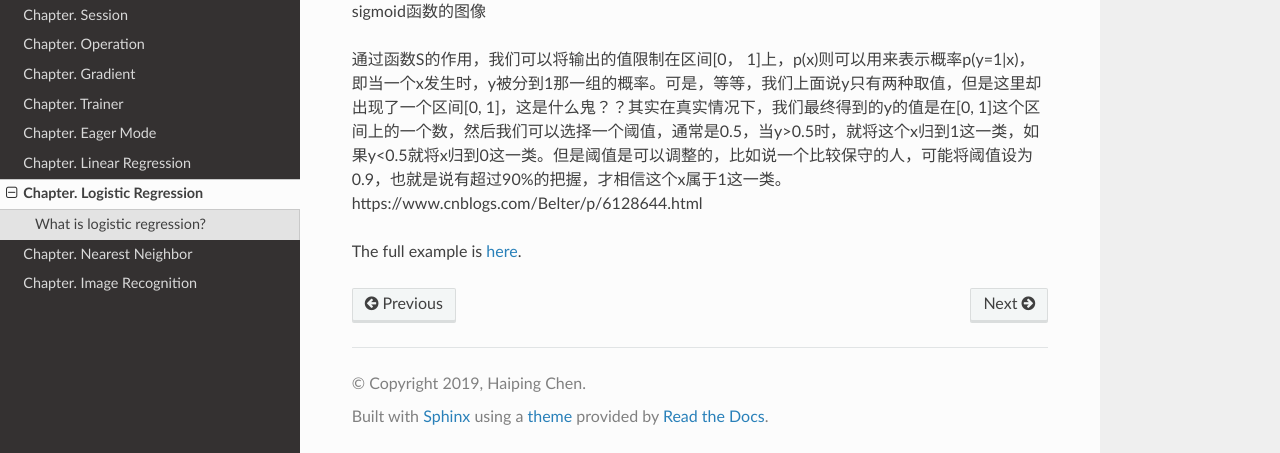
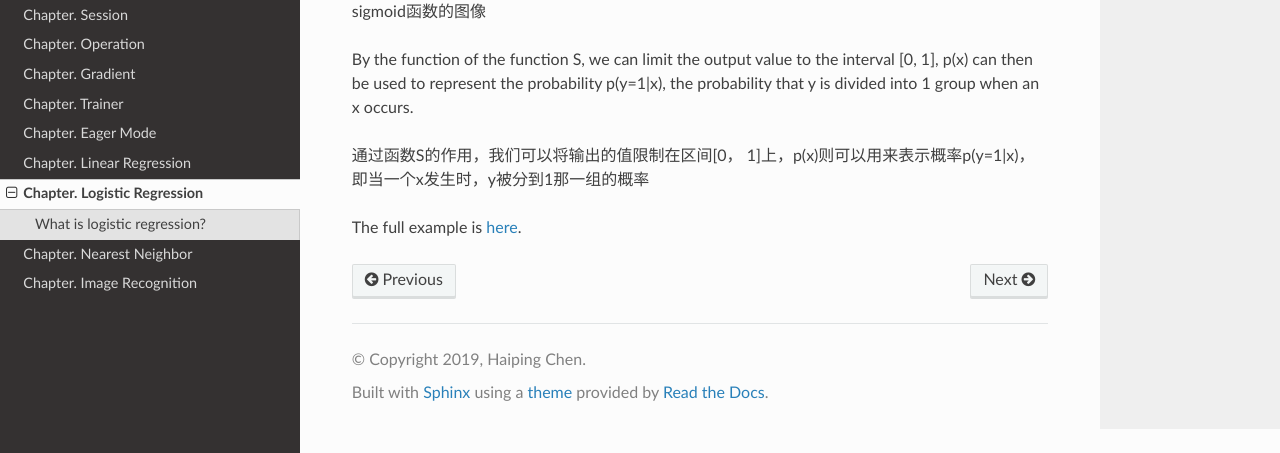
Before and after one commit to SciSharp/TensorFlow.NET, a Sphinx documentation site: the page built from docs/source/LogisticRegression.md, in a window 1280 px wide and 900 px high, scrolled down 669 px, cut to the strip 447-900 px from the top of the window. Built offline with Sphinx 7.4.7 and the Read the Docs theme 2.0.0, drawn with Linux system fonts in a browser that asks for light colours.

Commit message:
Update LogisticRegression.md

```diff
--- a/docs/source/LogisticRegression.md
+++ b/docs/source/LogisticRegression.md
@@ -27,8 +27,10 @@ logistic回归通过函数S将ax+b对应到一个隐状态p，p = S(ax+b)，然
 
 sigmoid函数的图像
 
-通过函数S的作用，我们可以将输出的值限制在区间[0， 1]上，p(x)则可以用来表示概率p(y=1|x)，即当一个x发生时，y被分到1那一组的概率。可是，等等，我们上面说y只有两种取值，但是这里却出现了一个区间[0, 1]，这是什么鬼？？其实在真实情况下，我们最终得到的y的值是在[0, 1]这个区间上的一个数，然后我们可以选择一个阈值，通常是0.5，当y>0.5时，就将这个x归到1这一类，如果y<0.5就将x归到0这一类。但是阈值是可以调整的，比如说一个比较保守的人，可能将阈值设为0.9，也就是说有超过90%的把握，才相信这个x属于1这一类。
-https://www.cnblogs.com/Belter/p/6128644.html
+By the function of the function S, we can limit the output value to the interval [0, 1],
+p(x) can then be used to represent the probability p(y=1|x), the probability that y is divided into 1 group when an x occurs.
+
+通过函数S的作用，我们可以将输出的值限制在区间[0， 1]上，p(x)则可以用来表示概率p(y=1|x)，即当一个x发生时，y被分到1那一组的概率
 
 
 The full example is [here](https://github.com/SciSharp/TensorFlow.NET/blob/master/test/TensorFlowNET.Examples/LogisticRegression.cs).
```
